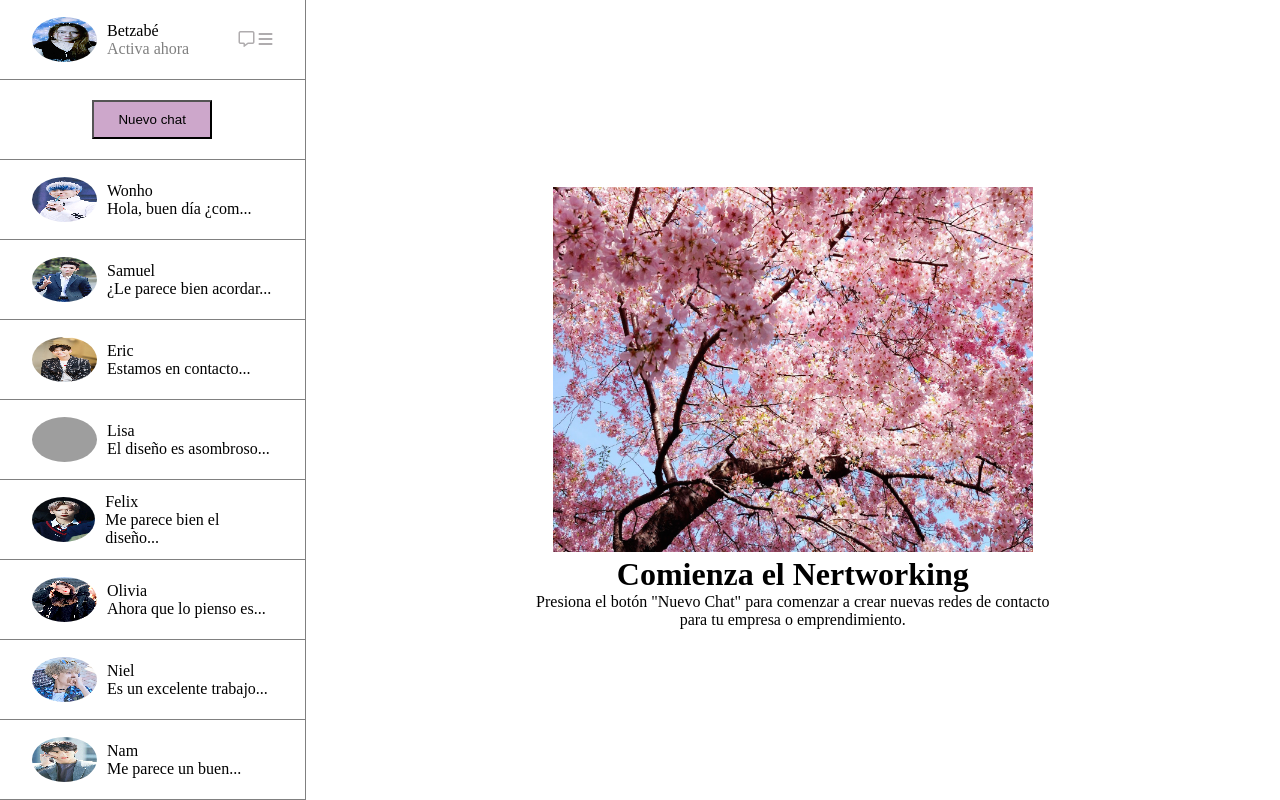
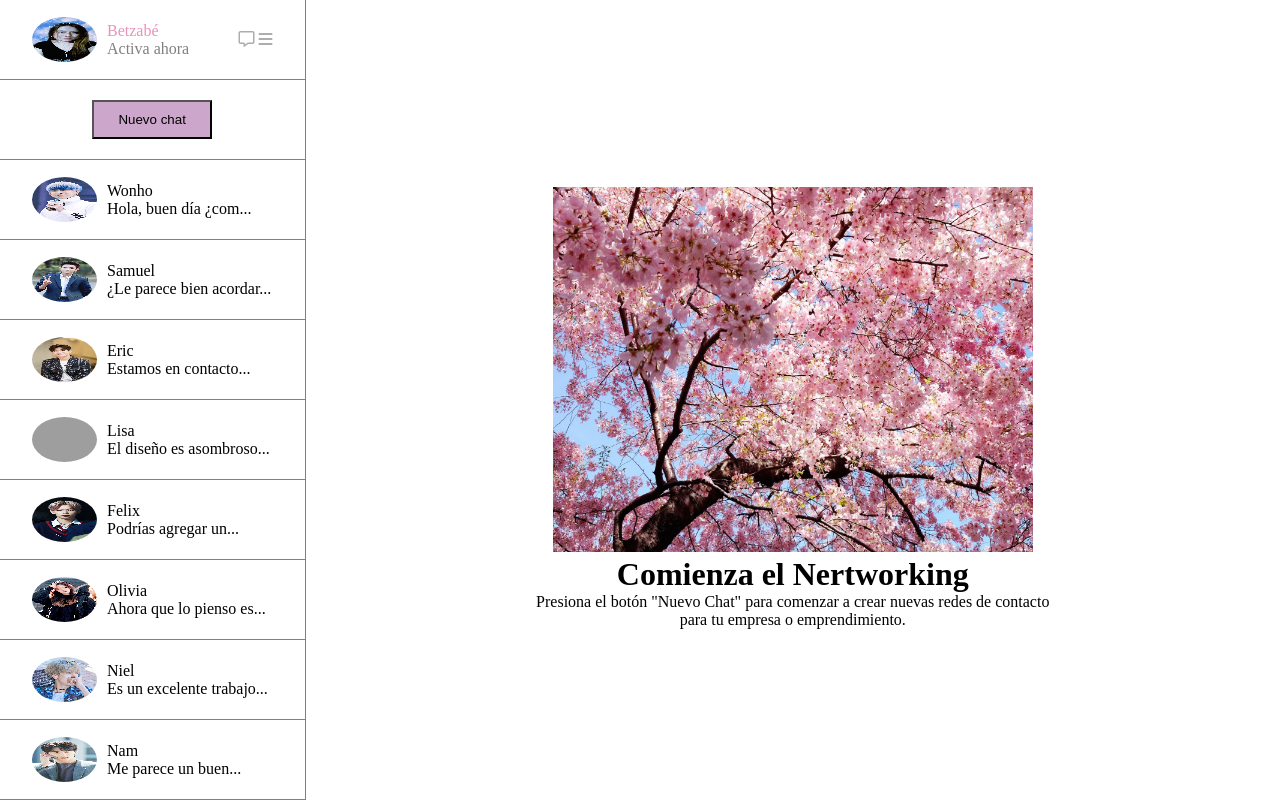
Before and after one commit to BetzaJoong/Flexbox, a plain HTML site: page index.html in a window 1280 px wide. Drawn offline with Linux system fonts and the light colour scheme; grey boxes are pictures that could not be loaded.

Commit message:
diseño y texto

```diff
--- a/assets/css/style.css
+++ b/assets/css/style.css
@@ -26,6 +26,9 @@
     padding-right: 2em;
     flex: 1;
 }
+.menu li:hover {
+    color: #e793ba !important;
+}
 li .login{
     display: flex;
     align-items: center;
@@ -53,7 +56,7 @@ button{
     margin-left: 4.5em;
 }
 button:hover {
-    background: #dca2c5;
+    background: #d98cba;
     color: #fff !important;
 }
 .card{
--- a/index.html
+++ b/index.html
@@ -81,7 +81,7 @@
                         <img class="imagenes" src="./assets/imgs/felix.jpg">
                         <div>
                             <p >Felix</p>
-                            <p >Me parece bien el diseño...</p>
+                            <p >Podrías agregar un...</p>
                         </div>
                     </div>
                 </li>
```
